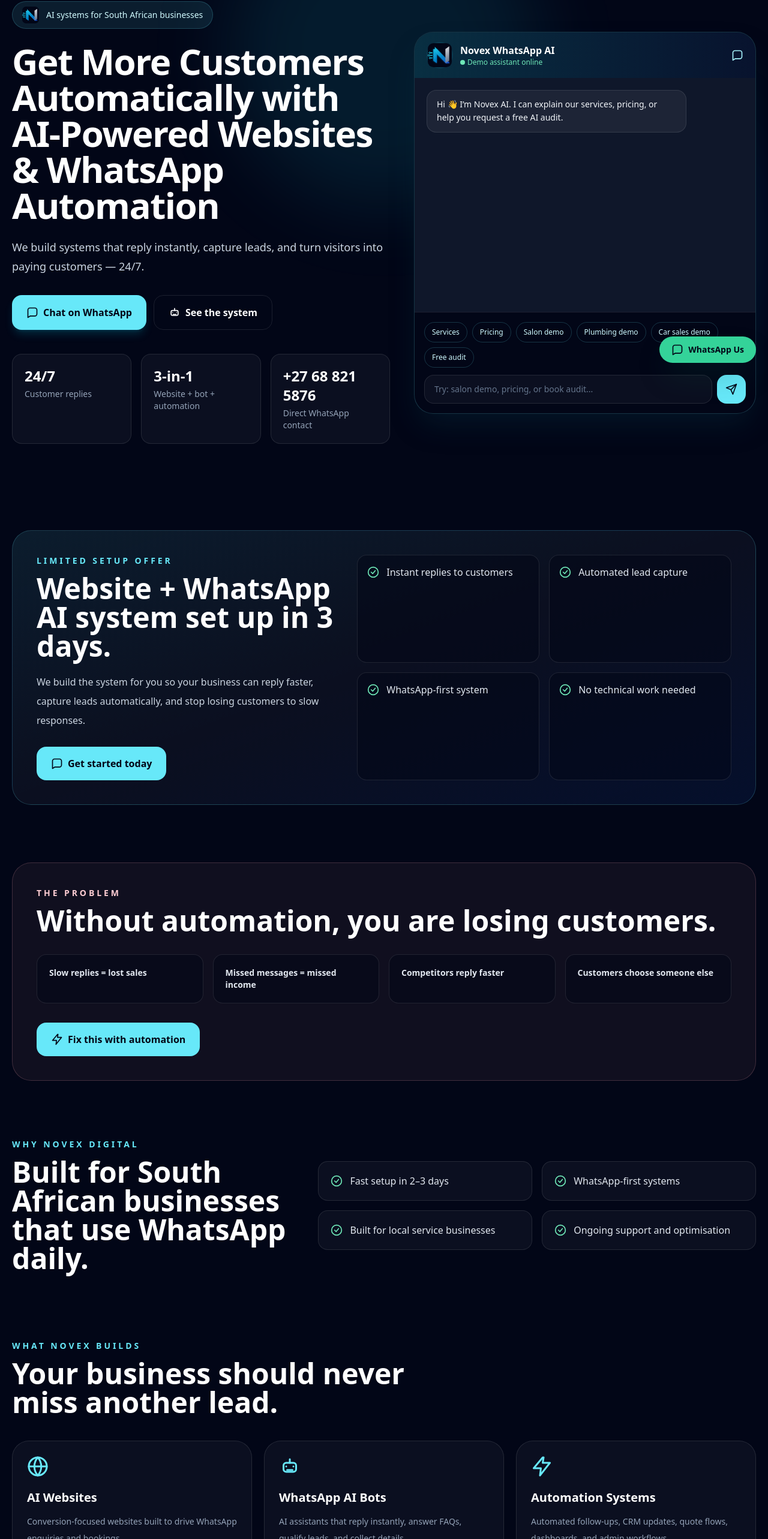
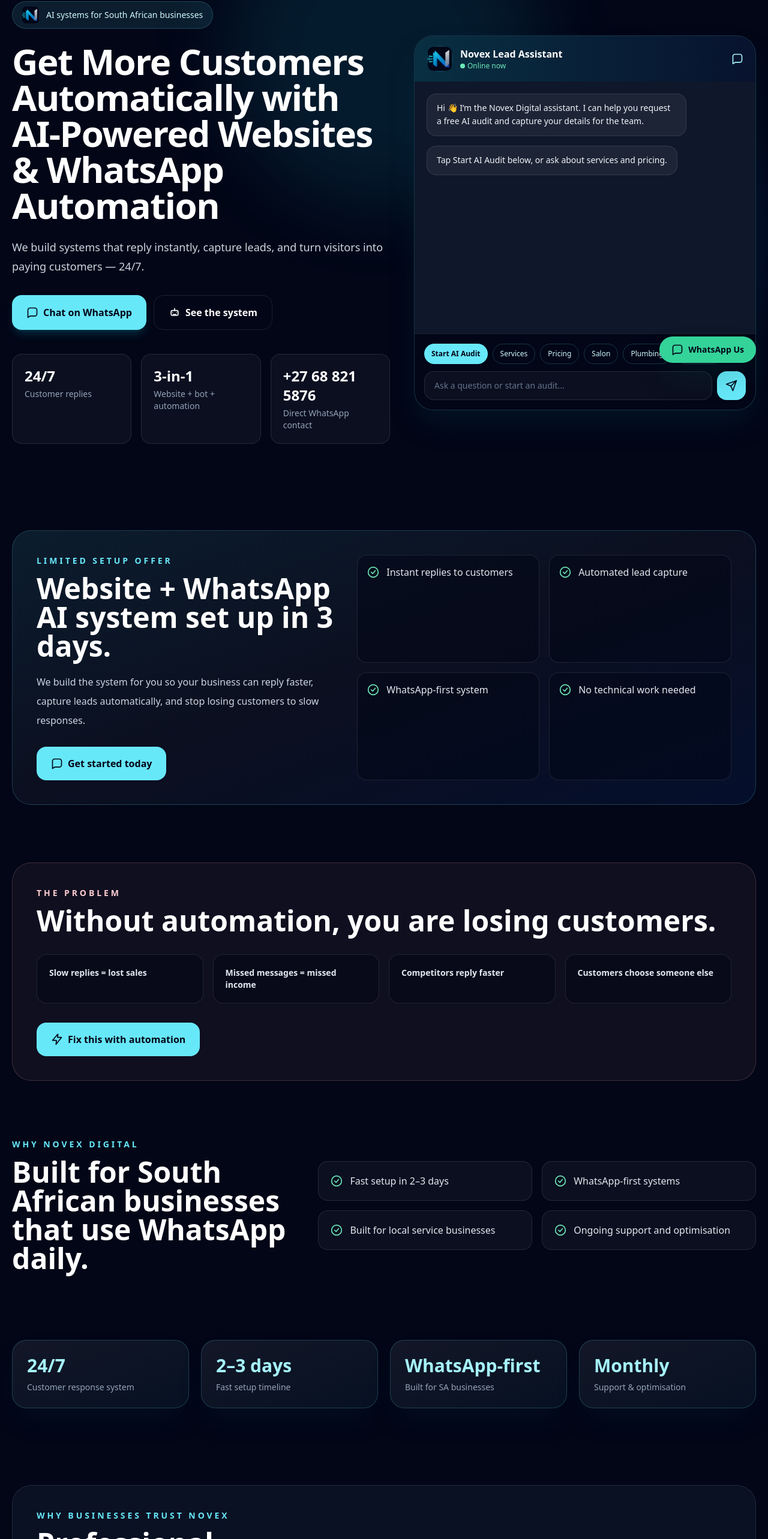
Before and after one commit to NovexCapital/novex-digital, a React (Vite) app: page / in a window 1280 px wide. Shown: the part 175-2741 px from the top of the page at 60% size. Built offline with nearby package versions, Linux system fonts and the light colour scheme.

Commit message:
Update novex_ai_agency_demo.jsx

```diff
--- a/nexora_ai_agency_demo.jsx
+++ b/nexora_ai_agency_demo.jsx
@@ -264,15 +264,29 @@
 }
 
 function ChatDemo() {
-  const [messages, setMessages] = useState([{ from: "bot", text: "Hi 👋 I’m Novex AI. I can explain our services, pricing, or help you request a free AI audit." }]);
+  const leadQuestions = [
+    { key: "name", question: "Great — what is your name?" },
+    { key: "business", question: "What is your business name or business type?" },
+    { key: "whatsapp", question: "What WhatsApp number should we contact you on?" },
+    { key: "automation", question: "What would you like to improve or automate? Example: website, WhatsApp replies, bookings, lead capture, follow-ups." },
+  ];
+
+  const [messages, setMessages] = useState([
+    { from: "bot", text: "Hi 👋 I’m the Novex Digital assistant. I can help you request a free AI audit and capture your details for the team." },
+    { from: "bot", text: "Tap Start AI Audit below, or ask about services and pricing." },
+  ]);
   const [typing, setTyping] = useState(false);
   const [input, setInput] = useState("");
+  const [captureMode, setCaptureMode] = useState(false);
+  const [leadStep, setLeadStep] = useState(0);
+  const [leadData, setLeadData] = useState({});
+  const [submitting, setSubmitting] = useState(false);
   const endRef = useRef(null);
   const timeoutRef = useRef(null);
 
   useEffect(() => {
     endRef.current?.scrollIntoView({ behavior: "smooth" });
-  }, [messages, typing]);
+  }, [messages, typing, submitting]);
 
   useEffect(() => {
     return () => {
@@ -280,24 +294,109 @@
     };
   }, []);
 
-  const sendFlow = (key, customText) => {
-    const text = customText || (key === "pricing" ? "How much does it cost?" : key === "booking" ? "Book a free audit" : "What services do you offer?");
+  const addBotMessages = (botMessages, delay = 500) => {
     if (timeoutRef.current) clearTimeout(timeoutRef.current);
-
-    setMessages((current) => [...current, { from: "user", text }]);
     setTyping(true);
-
     timeoutRef.current = setTimeout(() => {
-      setMessages((current) => [...current, ...(botFlows[key] || botFlows.default)]);
+      setMessages((current) => [...current, ...botMessages]);
       setTyping(false);
       timeoutRef.current = null;
-    }, 650);
+    }, delay);
+  };
+
+  const submitLead = async (data) => {
+    setSubmitting(true);
+    const payload = {
+      name: data.name || "",
+      business: data.business || "",
+      whatsapp: data.whatsapp || "",
+      service: "Website + WhatsApp AI",
+      automation: data.automation || "",
+      source: "Novex Digital Website Chatbot",
+      createdAt: new Date().toISOString(),
+    };
+
+    try {
+      if (isConfigured(GOOGLE_SHEETS_WEB_APP_URL)) {
+        await fetch(GOOGLE_SHEETS_WEB_APP_URL, {
+          method: "POST",
+          mode: "no-cors",
+          headers: { "Content-Type": "application/json" },
+          body: JSON.stringify(payload),
+        });
+      }
+
+      if (window.fbq) window.fbq("track", "Lead");
+      if (window.gtag) window.gtag("event", "generate_lead", { event_category: "Lead", event_label: "Chatbot Lead" });
+
+      const whatsappText = `Hi Novex Digital, I completed the AI audit form.%0A%0AName: ${encodeURIComponent(payload.name)}%0ABusiness: ${encodeURIComponent(payload.business)}%0AWhatsApp: ${encodeURIComponent(payload.whatsapp)}%0ANeed: ${encodeURIComponent(payload.automation)}`;
+      const directLink = `https://wa.me/${PHONE_NUMBER}?text=${whatsappText}`;
+
+      setMessages((current) => [
+        ...current,
+        { from: "bot", text: "Perfect — your details have been captured. The next step is to message us directly on WhatsApp so we can continue the conversation." },
+        { from: "bot", text: "Tap the WhatsApp button below to send your request instantly." },
+        { from: "action", text: "Continue on WhatsApp", link: directLink },
+      ]);
+      setCaptureMode(false);
+      setLeadStep(0);
+      setLeadData({});
+    } catch (error) {
+      setMessages((current) => [
+        ...current,
+        { from: "bot", text: "Something went wrong while saving your details. Please tap WhatsApp Us and message Novex Digital directly." },
+      ]);
+    } finally {
+      setSubmitting(false);
+    }
+  };
+
+  const startCapture = () => {
+    setCaptureMode(true);
+    setLeadStep(0);
+    setLeadData({});
+    setMessages((current) => [...current, { from: "user", text: "Start AI Audit" }]);
+    addBotMessages([{ from: "bot", text: leadQuestions[0].question }]);
+  };
+
+  const sendFlow = (key, customText) => {
+    const text = customText || (key === "pricing" ? "How much does it cost?" : key === "booking" ? "Start AI Audit" : "What services do you offer?");
+    setMessages((current) => [...current, { from: "user", text }]);
+
+    if (key === "booking") {
+      setCaptureMode(true);
+      setLeadStep(0);
+      setLeadData({});
+      addBotMessages([{ from: "bot", text: leadQuestions[0].question }]);
+      return;
+    }
+
+    addBotMessages(botFlows[key] || botFlows.default);
   };
 
   const handleSend = () => {
     const text = input.trim();
-    if (!text) return;
+    if (!text || submitting) return;
     setInput("");
+
+    setMessages((current) => [...current, { from: "user", text }]);
+
+    if (captureMode) {
+      const currentQuestion = leadQuestions[leadStep];
+      const updatedLeadData = { ...leadData, [currentQuestion.key]: text };
+      setLeadData(updatedLeadData);
+
+      const nextStep = leadStep + 1;
+      if (nextStep < leadQuestions.length) {
+        setLeadStep(nextStep);
+        addBotMessages([{ from: "bot", text: leadQuestions[nextStep].question }]);
+      } else {
+        addBotMessages([{ from: "bot", text: "Thanks. I’m saving your request now..." }], 300);
+        setTimeout(() => submitLead(updatedLeadData), 700);
+      }
+      return;
+    }
+
     sendFlow(getBotFlowKey(text), text);
   };
 
@@ -309,36 +408,45 @@
             <LogoMark className="h-10 w-10" />
           </div>
           <div>
-            <p className="font-bold text-white">Novex WhatsApp AI</p>
-            <p className="flex items-center gap-1 text-xs text-emerald-300"><span className="h-2 w-2 rounded-full bg-emerald-300" /> Demo assistant online</p>
+            <p className="font-bold text-white">Novex Lead Assistant</p>
+            <p className="flex items-center gap-1 text-xs text-emerald-300"><span className="h-2 w-2 rounded-full bg-emerald-300" /> Online now</p>
           </div>
         </div>
         <Icon name="message" className="h-5 w-5 text-cyan-200" />
       </div>
 
-      <div className="h-[360px] overflow-y-auto bg-slate-900 p-4 sm:h-[390px] sm:p-5">
+      <div className="h-[390px] overflow-y-auto bg-slate-900 p-4 sm:h-[420px] sm:p-5">
         <div className="space-y-4">
           {messages.map((message, index) => (
-            <div key={`${message.from}-${index}-${message.text}`} className={`flex ${message.from === "user" ? "justify-end" : "justify-start"}`}>
-              <div className={`max-w-[82%] rounded-2xl px-4 py-3 text-sm leading-relaxed ${message.from === "user" ? "bg-cyan-300 text-slate-950" : "border border-white/10 bg-white/[0.06] text-slate-100"}`}>
-                {message.text}
-              </div>
+            <div key={`${message.from}-${index}-${message.text}`} className={`flex ${message.from === "user" || message.from === "action" ? "justify-end" : "justify-start"}`}>
+              {message.from === "action" ? (
+                <a href={message.link} target="_blank" rel="noreferrer" className="rounded-2xl bg-emerald-400 px-4 py-3 text-sm font-black text-slate-950 hover:bg-white">
+                  {message.text}
+                </a>
+              ) : (
+                <div className={`max-w-[82%] rounded-2xl px-4 py-3 text-sm leading-relaxed ${message.from === "user" ? "bg-cyan-300 text-slate-950" : "border border-white/10 bg-white/[0.06] text-slate-100"}`}>
+                  {message.text}
+                </div>
+              )}
             </div>
           ))}
-          {typing ? <div className="w-fit rounded-2xl border border-white/10 bg-white/[0.06] px-4 py-3 text-sm text-slate-300">AI is typing...</div> : null}
+          {typing ? <div className="w-fit rounded-2xl border border-white/10 bg-white/[0.06] px-4 py-3 text-sm text-slate-300">Assistant is typing...</div> : null}
+          {submitting ? <div className="w-fit rounded-2xl border border-emerald-300/20 bg-emerald-300/10 px-4 py-3 text-sm text-emerald-200">Saving your request...</div> : null}
           <div ref={endRef} />
         </div>
       </div>
 
       <div className="border-t border-white/10 p-4">
         <div className="mb-3 flex flex-wrap gap-2">
+          <button type="button" onClick={startCapture} className="rounded-full bg-cyan-300 px-3 py-2 text-xs font-bold text-slate-950 hover:bg-white">
+            Start AI Audit
+          </button>
           {[
             ["services", "Services"],
             ["pricing", "Pricing"],
-            ["salon", "Salon demo"],
-            ["plumbing", "Plumbing demo"],
-            ["cars", "Car sales demo"],
-            ["booking", "Free audit"],
+            ["salon", "Salon"],
+            ["plumbing", "Plumbing"],
+            ["cars", "Car Sales"],
           ].map(([key, label]) => (
             <button key={key} type="button" onClick={() => sendFlow(key)} className="rounded-full border border-cyan-300/20 px-3 py-2 text-xs text-cyan-100 hover:bg-cyan-300/10">
               {label}
@@ -346,8 +454,8 @@
           ))}
         </div>
         <div className="flex gap-2">
-          <input value={input} onChange={(event) => setInput(event.target.value)} onKeyDown={(event) => { if (event.key === "Enter") handleSend(); }} placeholder="Try: salon demo, pricing, or book audit..." className="min-w-0 flex-1 rounded-2xl border border-white/10 bg-white/[0.04] px-4 py-3 text-sm text-white outline-none placeholder:text-slate-500 focus:border-cyan-300/50" />
-          <button type="button" onClick={handleSend} className="grid h-12 w-12 place-items-center rounded-2xl bg-cyan-300 text-slate-950 hover:bg-white" aria-label="Send message">
+          <input value={input} onChange={(event) => setInput(event.target.value)} onKeyDown={(event) => { if (event.key === "Enter") handleSend(); }} placeholder={captureMode ? "Type your answer..." : "Ask a question or start an audit..."} className="min-w-0 flex-1 rounded-2xl border border-white/10 bg-white/[0.04] px-4 py-3 text-sm text-white outline-none placeholder:text-slate-500 focus:border-cyan-300/50" />
+          <button type="button" onClick={handleSend} disabled={submitting} className="grid h-12 w-12 place-items-center rounded-2xl bg-cyan-300 text-slate-950 hover:bg-white disabled:opacity-50" aria-label="Send message">
             <Icon name="send" />
           </button>
         </div>
@@ -537,6 +645,48 @@
         </div>
       </section>
 
+      <section className="relative mx-auto max-w-7xl px-4 py-12 sm:px-5 sm:py-16">
+        <div className="grid gap-5 md:grid-cols-4">
+          {[
+            ["24/7", "Customer response system"],
+            ["2–3 days", "Fast setup timeline"],
+            ["WhatsApp-first", "Built for SA businesses"],
+            ["Monthly", "Support & optimisation"],
+          ].map(([value, label]) => (
+            <div key={label} className="rounded-[1.5rem] border border-cyan-300/20 bg-gradient-to-br from-white/[0.07] to-cyan-300/[0.05] p-6 shadow-2xl shadow-cyan-950/20">
+              <p className="text-3xl font-black text-cyan-200">{value}</p>
+              <p className="mt-2 text-sm text-slate-400">{label}</p>
+            </div>
+          ))}
+        </div>
+      </section>
+
+      <section className="relative mx-auto max-w-7xl px-4 py-12 sm:px-5 sm:py-16">
+        <div className="rounded-[2rem] border border-white/10 bg-slate-900/70 p-8 lg:p-10">
+          <div className="grid gap-8 lg:grid-cols-[0.9fr_1.1fr] lg:items-center">
+            <div>
+              <p className="text-sm font-bold uppercase tracking-[0.28em] text-cyan-300">Why Businesses Trust Novex</p>
+              <h2 className="mt-3 text-3xl font-black md:text-5xl">Professional systems, clear support, and practical automation.</h2>
+              <p className="mt-5 leading-8 text-slate-300">We focus on simple, useful AI systems that help businesses respond faster, capture better leads, and look more professional online.</p>
+            </div>
+            <div className="grid gap-4 sm:grid-cols-2">
+              {[
+                "Secure lead capture setup",
+                "Google Sheets / CRM ready",
+                "WhatsApp-first customer journeys",
+                "Mobile-friendly websites",
+                "Clear monthly support",
+                "Built with scalable tools",
+              ].map((item) => (
+                <div key={item} className="flex items-start gap-3 rounded-2xl border border-white/10 bg-white/[0.04] p-5 text-sm text-slate-200">
+                  <Icon name="check" className="mt-0.5 h-5 w-5 shrink-0 text-emerald-300" /> {item}
+                </div>
+              ))}
+            </div>
+          </div>
+        </div>
+      </section>
+
       <section id="services" className="relative mx-auto max-w-7xl px-5 py-16">
         <div className="mb-10 max-w-3xl">
           <p className="text-sm font-bold uppercase tracking-[0.28em] text-cyan-300">What Novex Builds</p>
@@ -590,6 +740,18 @@
         </div>
       </section>
 
+      <section className="relative mx-auto max-w-7xl px-4 py-12 sm:px-5 sm:py-16">
+        <div className="rounded-[2rem] border border-cyan-300/20 bg-gradient-to-br from-cyan-300/10 via-slate-900/90 to-blue-600/10 p-8 text-center lg:p-12">
+          <p className="text-sm font-bold uppercase tracking-[0.28em] text-cyan-300">Follow The Build</p>
+          <h2 className="mx-auto mt-3 max-w-3xl text-3xl font-black md:text-5xl">Connect with Novex Digital on Instagram.</h2>
+          <p className="mx-auto mt-5 max-w-2xl leading-8 text-slate-300">We’ll be sharing AI demos, business automation ideas, website examples, and client-ready systems.</p>
+          <div className="mt-8 flex flex-col justify-center gap-3 sm:flex-row">
+            <a href="https://instagram.com/novexdigitalai" target="_blank" rel="noreferrer" className="rounded-2xl border border-white/10 px-6 py-4 font-black text-white hover:bg-white/10">Open Instagram</a>
+            <a href={WA_LINK} target="_blank" rel="noreferrer" className="rounded-2xl bg-cyan-300 px-6 py-4 font-black text-slate-950 hover:bg-white">Chat on WhatsApp</a>
+          </div>
+        </div>
+      </section>
+
       <section id="contact" className="relative mx-auto max-w-7xl px-5 py-20">
         <div className="grid overflow-hidden rounded-[2.5rem] border border-cyan-300/20 bg-slate-900/70 lg:grid-cols-[0.9fr_1.1fr]">
           <div className="p-8 md:p-12">
```
